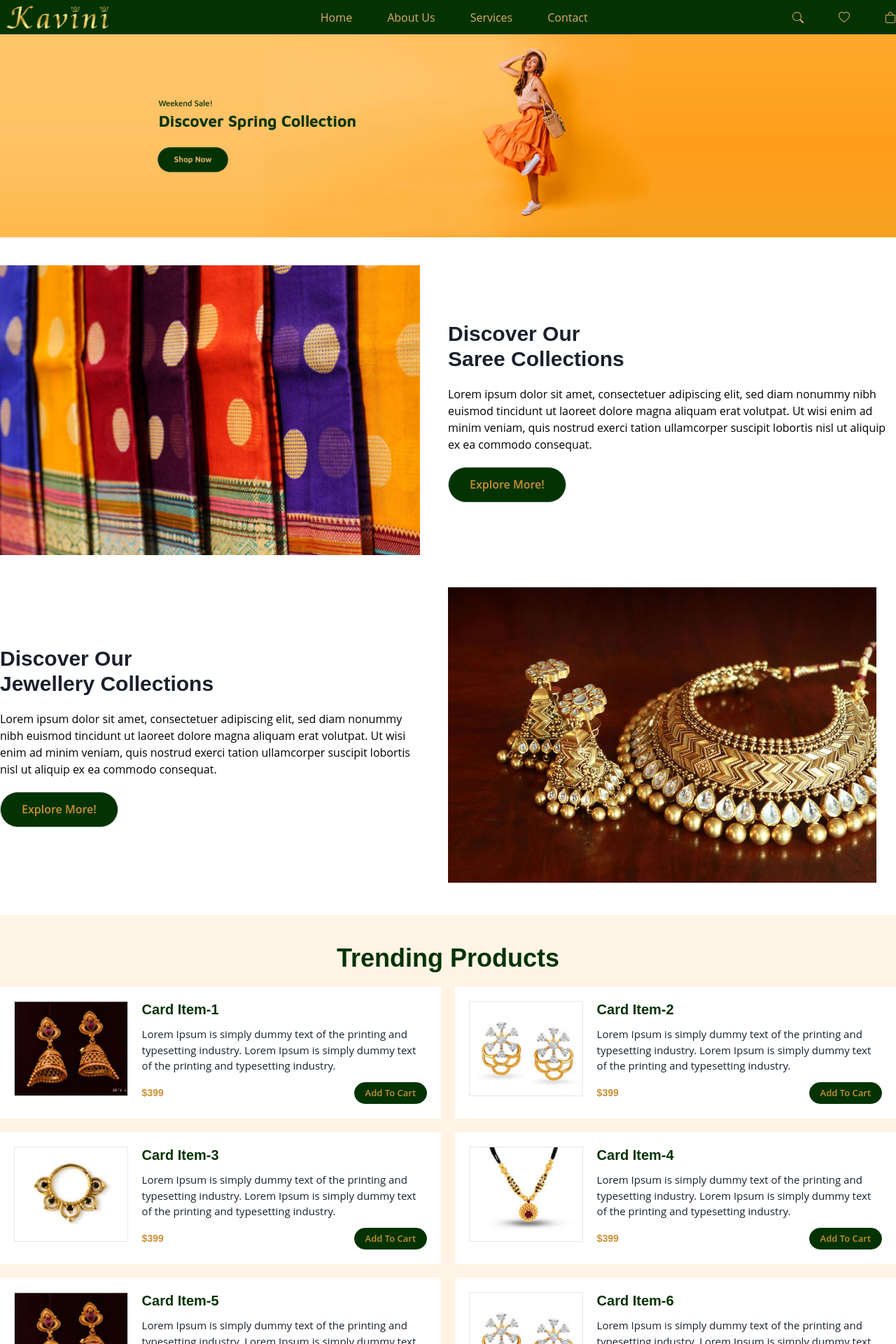
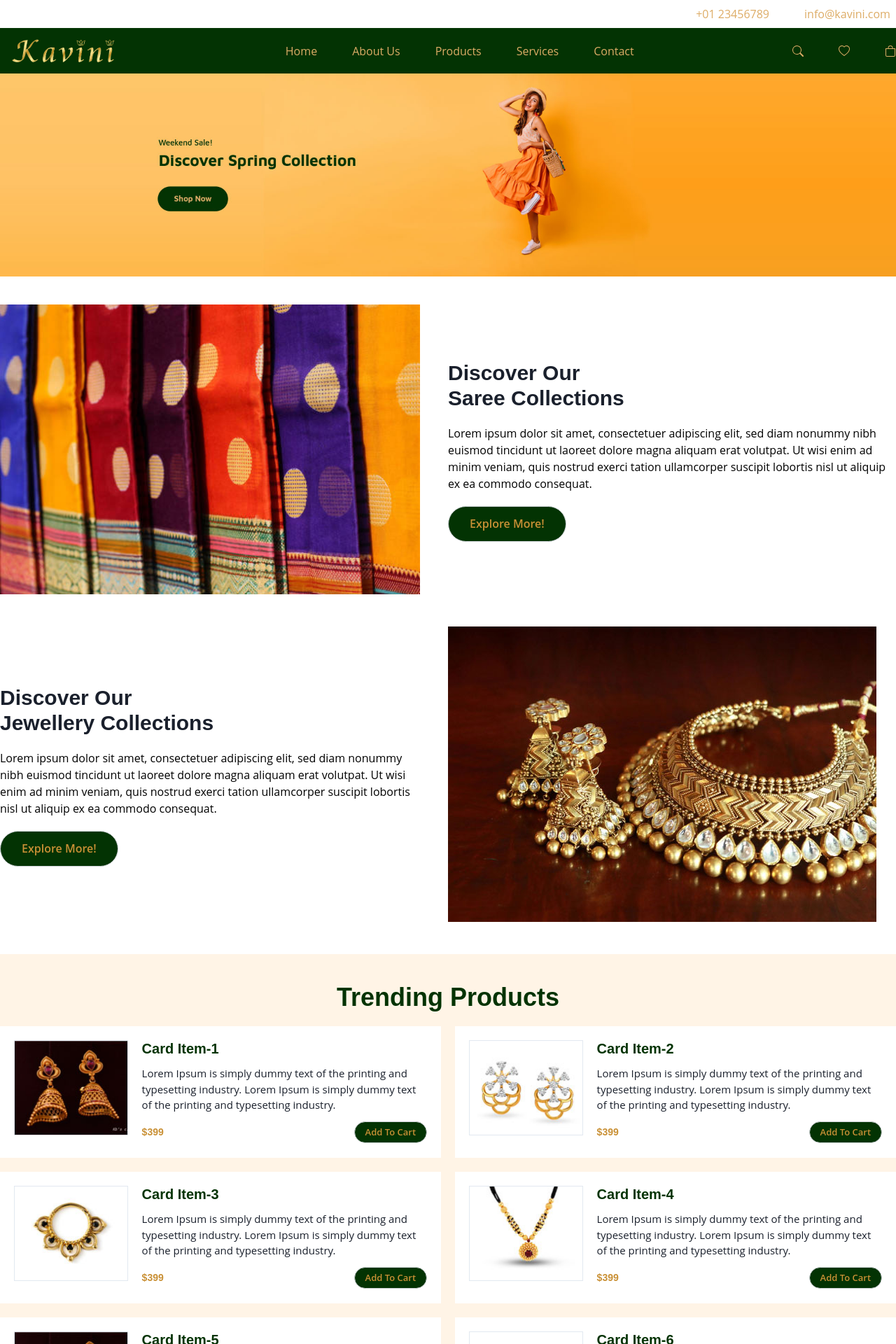
Before and after one commit to suneka-vasan/kavini-website, a Next.js app: page / in a window 1280 px wide. Shown: the top 1920 px of the page at 70% size. Built offline with nearby package versions, Linux system fonts and the light colour scheme.

Commit message:
refined pages 6
Signed-off-by: Suneka-vasan <suneka@glenise.in>

```diff
--- a/components/CusButton_2.tsx
+++ b/components/CusButton_2.tsx
@@ -14,7 +14,7 @@ function CusButton2(props: any) {
                         fontSize="13px"
                         fontWeight="semibold"
                         bg="#033303"
-                        borderColor="#033303"
+                        borderColor="#ccd0d5"
                         color="#C99035"
                         _hover={{ bg: "#033303" }}
                         _active={{
--- a/components/Footer.tsx
+++ b/components/Footer.tsx
@@ -10,7 +10,7 @@ function Footer() {
                     <SimpleGrid columns={{ base: 1, md: 3 }} gap={2} mx={{ base: 0, md: 'auto' }}>
                         <GridItem display='block' alignItems='center' justifyContent='center' padding={{ base: 10, md: 0 }}>
                             <Image src='/Logo_Full.png' width='100' height='100' alt='Logo' />
-                            <Text>Lorem ipsum dolor sit amet, consectetur adipisicing elit. Animi assumenda dicta et eveniet facere fuga impedit laboriosam neque numquam odio optio perspiciatis, quasi quod repudiandae sed voluptate voluptatibus. Earum, labore.</Text>
+                            <Text fontSize={{ base: 14, md: 16 }}>Lorem ipsum dolor sit amet, consectetur adipisicing elit. Animi assumenda dicta et eveniet facere fuga impedit laboriosam neque numquam odio optio perspiciatis, quasi quod repudiandae sed voluptate voluptatibus. Earum, labore.</Text>
                         </GridItem>
                         <GridItem display={{ base: 'flex', md: 'flex' }} alignItems='start' justifyContent='center'>
                             <Stack direction={['column', 'column']} spacing={['20px', '20px']} textAlign={{ base: "left" }}>
@@ -31,14 +31,14 @@ function Footer() {
                                 </Link>
                             </Stack>
                         </GridItem>
-                        <Stack>
-                            <VStack pb='5'>
+                        <Stack alignItems='start' ms={{ base: '10', md: '20' }}>
+                            <Box pb='5' fontSize={{ base: 14, md: 16 }} lineHeight='10'>
                                 <Heading fontSize='22'>Reach Us</Heading>
                                 <Text>123, Church Road, Chennai- 28</Text>
                                 <Text>info@kavini.com</Text>
                                 <Text>+01 23456789</Text>
-                            </VStack>
-                            <VStack>
+                            </Box>
+                            <VStack alignItems='start'>
                                 <Heading fontSize='22' pb='3'>Follow Us</Heading>
                                 <HStack spacing='50px'>
                                     <BsFacebook />
--- a/components/Navbar.tsx
+++ b/components/Navbar.tsx
@@ -4,10 +4,10 @@ import {
     Switch,
     Flex,
     Button,
-    IconButton, Box, Spacer, HStack, Image, Link
+    IconButton, Box, Spacer, HStack, Image, Link, Text
 } from '@chakra-ui/react'
 import { HamburgerIcon, CloseIcon } from '@chakra-ui/icons'
-import { BsSearch, BsHeart, BsBag } from 'react-icons/bs'
+import { BsSearch, BsHeart, BsBag, BsFacebook, BsTwitter, BsInstagram } from 'react-icons/bs'
 
 
 const Navbar = () => {
@@ -16,12 +16,28 @@ const Navbar = () => {
     const [display, changeDisplay] = useState('none')
     return (
         <Box w='100%' bgColor='#033303'>
+            <Box bgColor='white' p='2'>
+                <Box maxW='container.xl' mx={{ md: 'auto' }} >
+                    <HStack spacing='50px' color="#DDAC66">
+
+                        <Spacer />
+                        {/* <BsFacebook />
+                        <BsTwitter />
+                        <BsInstagram /> */}
+                        <Text>+01 23456789</Text>
+                        <Text>info@kavini.com</Text>
+                    </HStack>
+
+
+                </Box>
+            </Box>
             <Box maxW='container.xl' mx={{ md: 'auto' }}>
                 {/* Desktop */}
+
                 <Flex
                     display={['none', 'none', 'flex', 'flex']}
                     color='#DDAC66'>
-                    <Box p='2'>
+                    <Box p='4'>
                         <Link href="/"><Image src='/Logo.png' alt='Logo' width='150' height='33' /></Link>
                     </Box>
                     <Spacer />
@@ -31,6 +47,9 @@ const Navbar = () => {
                         </Link>
                         <Link href="/about">
                             About Us
+                        </Link>
+                        <Link href="/about">
+                            Products
                         </Link>
                         <Link href="/services">
                             Services
@@ -117,7 +136,7 @@ const Navbar = () => {
                 </Flex>
             </Flex>
 
-        </Box>
+        </Box >
     )
 }
 export default Navbar
--- a/components/Newsletter.tsx
+++ b/components/Newsletter.tsx
@@ -10,11 +10,12 @@ function Newsletter() {
     return (
         <div>
             <Box>
-                <Box mx='auto' style={{
-                    backgroundImage: 'url(/Bg_2.png)',
-                    backgroundSize: 'cover',
+                <Box mx='auto' m='10' style={{
+                    backgroundImage: 'url(/Bg_222.jpg)',
+                    backgroundSize: 'contain',
                     backgroundRepeat: 'no-repeat',
-                    width: 'full'
+                    width: 'full',
+                    backgroundPosition: 'center'
                 }}>
                     <Box p='10'>
                         <Heading color='#C99035' textAlign='center' mb='5'>Sign up for Newsletter</Heading>
--- a/components/Testimonial_1.tsx
+++ b/components/Testimonial_1.tsx
@@ -52,7 +52,7 @@ export default function Testimonial_1(props: any) {
     }
 
     return (
-        <Box pos={"relative"} overflow={"hidden"} mb={{ base: 10, md: 12, lg: 16, xl: 20 }}>
+        <Box pos={"relative"} overflow={"hidden"}>
             {bubbles &&
                 bubbles.map((e, index) => {
                     return (
```
Also changed, not shown: public/Bg_22.jpg (added), public/Bg_222.jpg (added).
